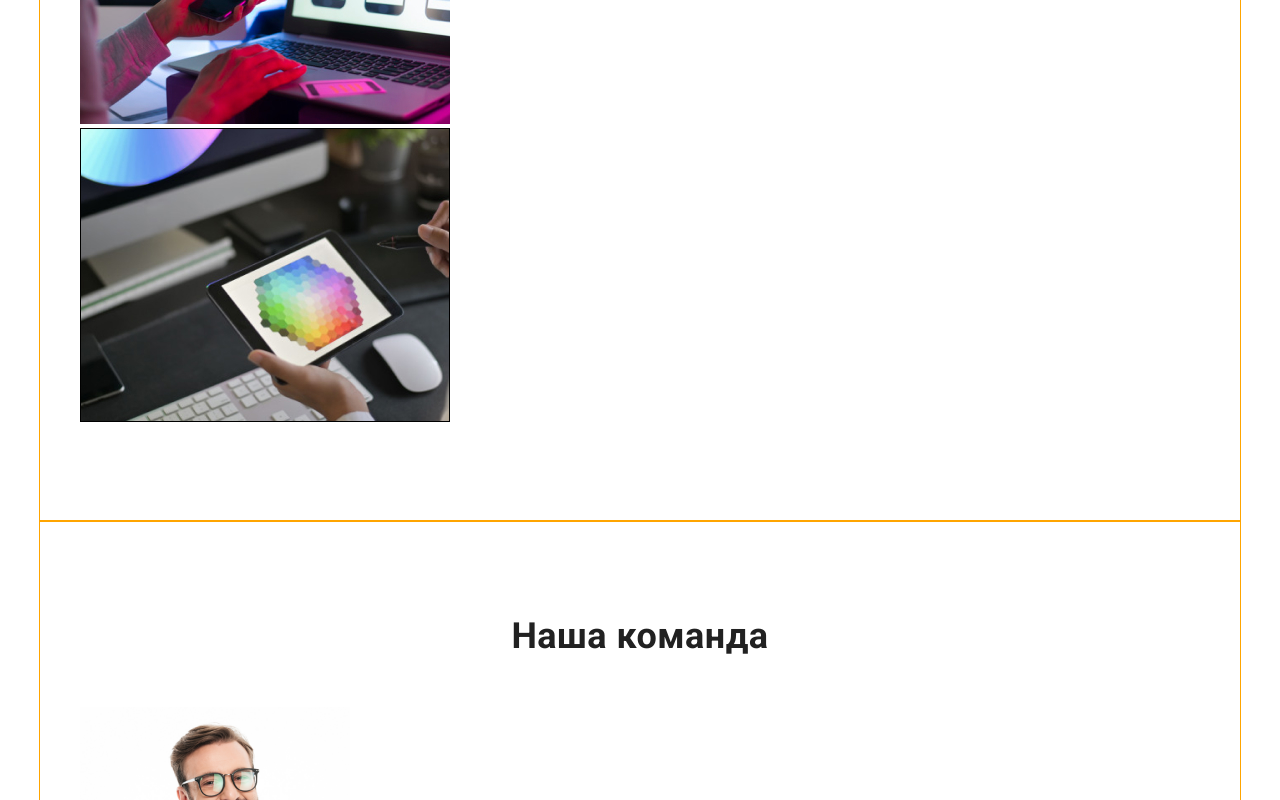
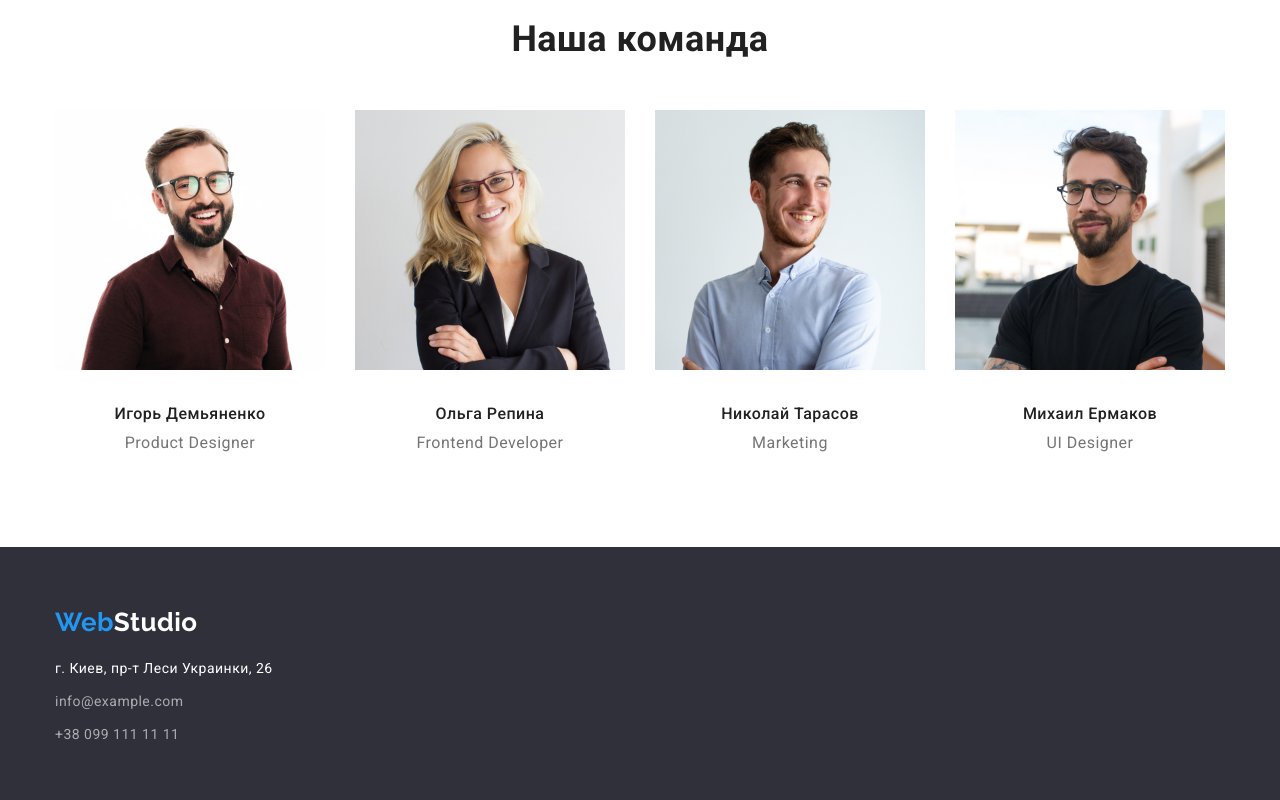
Before and after one commit to kateryna-klimchuk/goit-markup-hw-03, a plain HTML site: page index.html in a window 1280 px wide. Shown: the part 1440-2240 px from the top of the page. Drawn offline with nearby package versions, Linux system fonts and the light colour scheme.

Commit message:
first option

```diff
--- a/css/styles.css
+++ b/css/styles.css
@@ -16,9 +16,11 @@ body {
 /* header */
 
 .conteiner {
-    outline: 1px solid orange;
     width: 1200px;
-    margin: auto;
+    margin-left: auto;
+    margin-right: auto;
+    padding-left: 15px;
+    padding-right: 15px;
 }
 
 .header-nav {
@@ -53,7 +55,6 @@ body {
 
 .header-nav {
     margin-left: 93px;
-    background-color: orange;
 }
 
 .header-nav .item:not(:last-child) {
@@ -75,7 +76,6 @@ body {
 .header-address {
     display: flex;
     margin-left: auto;
-    background-color: orchid;
 }
 
 .header-address .item + .item {
@@ -120,7 +120,7 @@ body {
     text-align: center;
     text-transform: uppercase;
     margin: 0;
-    margin-top: 200px;
+    padding-top: 200px;
 }
 .banner-button {
     color: var(--main-white);
@@ -144,7 +144,7 @@ body {
     display: flex;
     list-style: none;
     margin: 0;
-    padding: 0px;
+    padding: 0;
 }
 .info-head {
     font-weight: 700;
@@ -179,22 +179,26 @@ body {
     text-align: center;
     margin: 0;
 }
-.work-list {
+.work-list .item {
     list-style: none;
     margin: 0;
     margin-top: 50px;
 }
-/* .work-list .item {
-    display: block;
-    padding-left: 0;
-} */
+.work-list {
+    display: flex;
+    margin: 0;
+    padding: 0;
+}
+.work-list .item:not(:last-child) {
+    margin-right: 30px;
+}
 
 /* our team */
 
 .team {
     padding-top: 94px;
 }
-.team-list {
+.team-list .item {
     list-style: none;
     margin: 0;
     margin-top: 50px;
@@ -205,6 +209,7 @@ body {
     font-size: 16px;
     line-height: 1.19;
     text-align: center;
+    margin: 0;
     margin-top: 30px;
 
 }
@@ -216,19 +221,31 @@ body {
     margin-top: 10px;
 
 }
+.team-list {
+    display: flex;
+    margin: 0;
+    padding: 0;
+}
+.team-list .item:not(:last-child) {
+    margin-right: 30px;
+}
 
 
 /* footer */
 
-.footer {
-    padding-top: 94px;
-}
+
 .footer .logo {
     color: var(--main-white);
 }
 .footer-address {
     list-style: none;
     text-decoration: none;
+    margin: 0;
+    margin-top: 20px;
+    padding: 0;
+}
+.footer-address .item:not(:first-child) {
+    margin-top: 9px;
 }
 
 .footer-address .link:hover, .footer-address .link:focus {
@@ -236,6 +253,7 @@ body {
 }
 .footer-address a {
     text-decoration: none;
+    font-style: normal;
 }
 .link.contact {
     font-size: 14px;
@@ -252,6 +270,10 @@ body {
     background-color: var(--main-background-color);
 }
 
+.footer .conteiner {
+    padding-top: 60px;
+    padding-bottom: 60px;
+}
 p {
     margin: 0;
 }
@@ -263,17 +285,21 @@ p {
     margin: 0;
 }
 .portfolio-nav {
+    display: flex;
     margin-top: 0;
     margin-bottom: 0;
+    padding: 0;
+    justify-content: center;
 }
 
 .portfolio-nav .item + .item {
     margin-left: 8px;
 }
 .portfolio-nav .item {
-    display: inline-block;
     list-style: none;
 }
+
+
 .portfolio-button {
     background-color: #F5F4FA;
     cursor: pointer;
@@ -295,6 +321,7 @@ p {
     margin: 0;
     margin-top: 34px;
 }
+
 .project-name {
     font-weight: 700;
     font-size: 18px;
@@ -302,12 +329,17 @@ p {
     letter-spacing: 0.06em;
     list-style: none;
     margin: 0;
+    padding-left: 24px;
+    padding-top: 20px;
 }
 .product {
     color: var(--secondary-text-color);
     font-size: 16px;
     line-height: 1.87;
     margin: 0;
+    padding-top: 4px;
+    padding-left: 24px;
+    padding-bottom: 20px;
 }
 .our-project a {
     text-decoration: none;
@@ -322,6 +354,9 @@ p {
 .our-project .item {
     margin-right: 30px;
     margin-bottom: 30px;
+
+    background: #FFFFFF;
+    /* border-bottom-width: 1px solid #EEEEEE; */
 }
 .our-project .item:nth-child(3n) {
     margin-right: 0;
@@ -330,3 +365,8 @@ p {
 .our-project .item:nth-last-child(-n + 3) {
     margin-bottom: 0;
 }
+/* .our-project .portfolio-link {
+    /* padding: 1px; */
+    /* border: 5px solid #EEEEEE;
+    background-color: greenyellow;
+} */
--- a/index.html
+++ b/index.html
@@ -33,12 +33,15 @@
 
 <main>
     <!--Banner-->
-    <div class="conteiner">
+
         <section class="banner">
-            <h1 class="banner-text">Эффективные решения для вашего бизнеса</h1>
-            <button type="button" class="banner-button">Заказать услугу</button>
-        </section>
-    </div>
+            <div class="conteiner">
+                <h1 class="banner-text">Эффективные решения для вашего бизнеса</h1>
+                <button type="button" class="banner-button">Заказать услугу</button>
+
+            </div>
+    </section>
+
 
     <!-- info -->
     <div class="conteiner">
@@ -89,22 +92,22 @@
             <section class="team section">
                 <h2 class="section-title">Наша команда</h2>
                 <ul class="team-list">
-                    <li>
+                    <li class="item">
                         <img src="./images/img(3).jpg" alt="photo" width="270">
                         <h3 class="team-name">Игорь Демьяненко</h3>
                         <p class="team-position">Product Designer</p>
                     </li>
-                    <li>
+                    <li class="item">
                         <img src="./images/img(4).jpg" alt="photo" width="270">
                         <h3 class="team-name">Ольга Репина</h3>
                         <p class="team-position">Frontend Developer</p>
                     </li>
-                    <li>
+                    <li class="item">
                         <img src="./images/img(5).jpg" alt="photo" width="270">
                         <h3 class="team-name">Николай Тарасов</h3>
                         <p class="team-position">Marketing</p>
                     </li>
-                     <li>
+                     <li class="item">
                          <img src="./images/img(6).jpg" alt="photo" width="270">
                          <h3 class="team-name">Михаил Ермаков</h3>
                          <p class="team-position">UI Designer</p>
@@ -124,9 +127,9 @@
             <a href="./index.html" class="logo"> <span class="logo-blue">Web</span>Studio</a>
             <address>
                 <ul class="footer-address">
-                <li><a href="г.Киев,пр-тЛесиУкраинки,26" class="link address">г. Киев, пр-т Леси Украинки, 26</a></li>
-                <li><a href="mailto:info@example.com" class="link contact">info@example.com</a></li>
-                <li><a href="tel:+380991111111" class="link contact">+38 099 111 11 11</a></li>
+                <li class="item"><a href="г.Киев,пр-тЛесиУкраинки,26" class="link address">г. Киев, пр-т Леси Украинки, 26</a></li>
+                <li class="item"><a href="mailto:info@example.com" class="link contact">info@example.com</a></li>
+                <li class="item"><a href="tel:+380991111111" class="link contact">+38 099 111 11 11</a></li>
             </ul>
         </address>
     </div>
```
Also changed, not shown: portfolio.html (+1 -1 lines).
